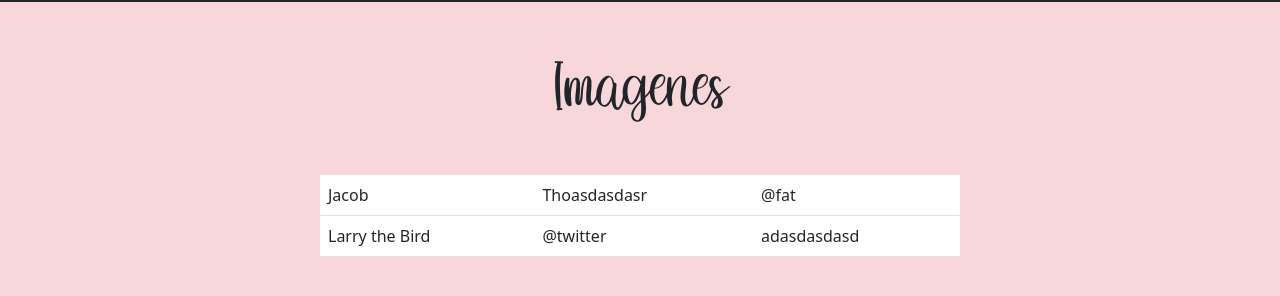
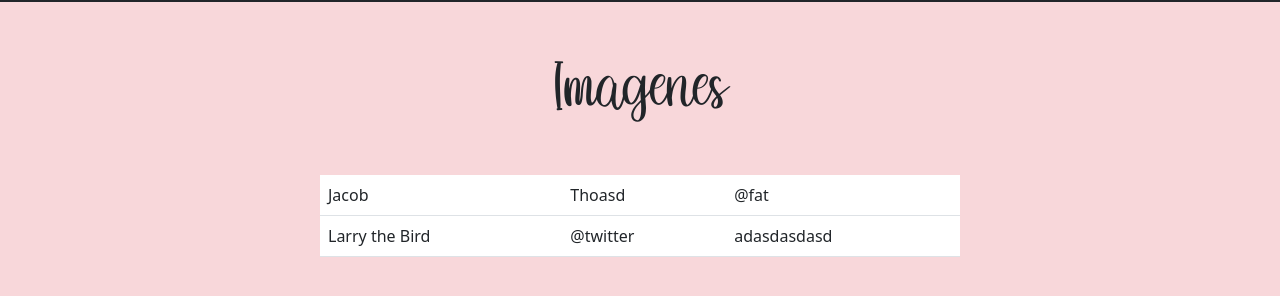
Before and after one commit to lean182/PF-DW-Gozalvez, a plain HTML site: page pages/imagenes.html in a window 1280 px wide. Shown: the part 88-384 px from the top of the page. Drawn offline with nearby package versions, Linux system fonts and the light colour scheme.

Commit message:
prueba 3

```diff
--- a/pages/imagenes.html
+++ b/pages/imagenes.html
@@ -89,7 +89,7 @@
           <tr>
             <td class="d-flex align-items-center
             ">Jacob</td>
-            <td>Thoasdasdasr</td>
+            <td>Thoasd</td>
             <td>@fat</td>
           </tr>
           <tr>
```
